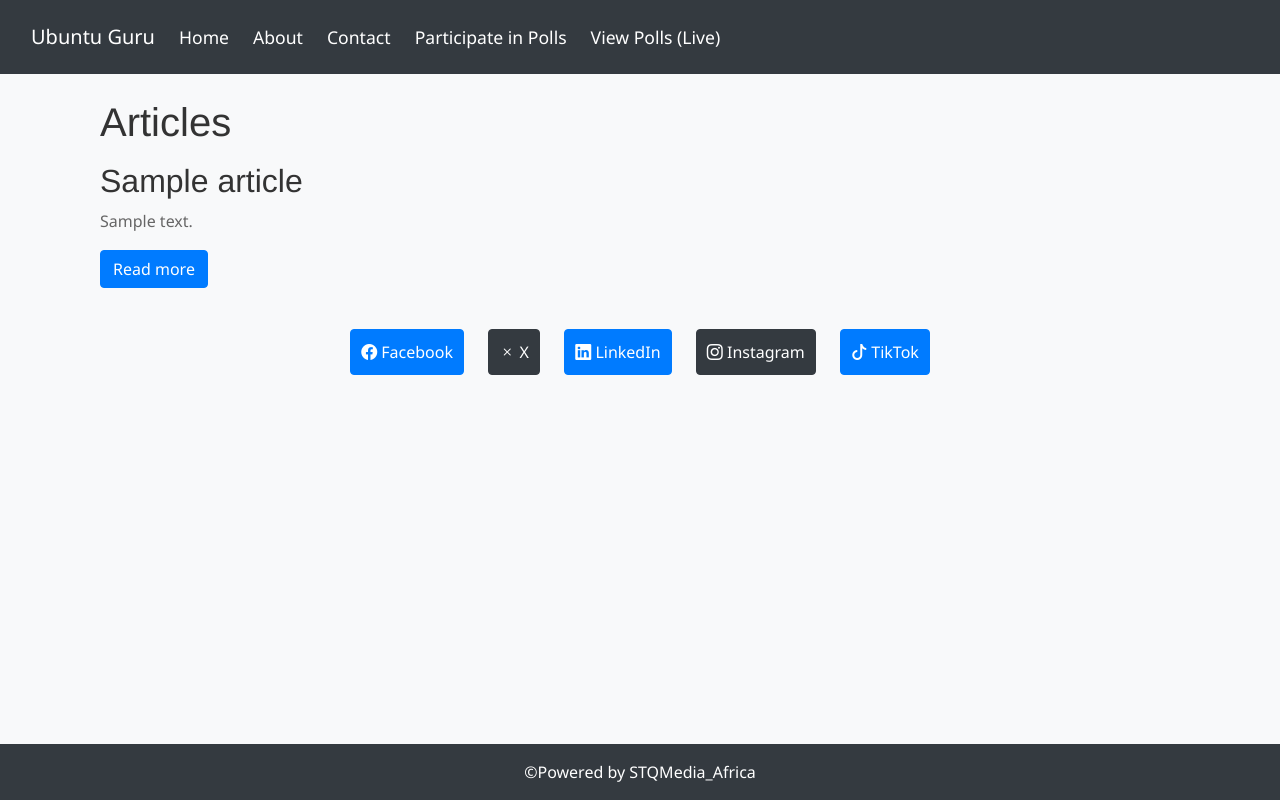
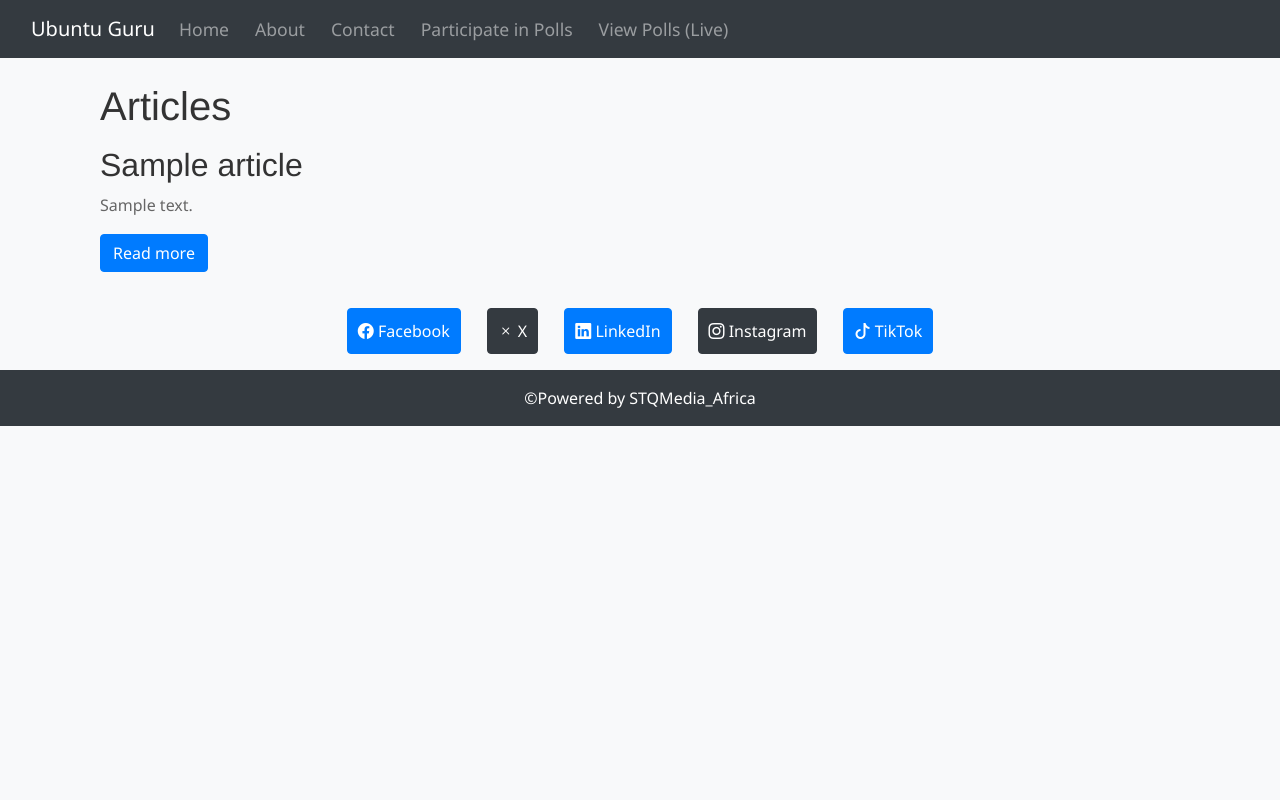
Before and after one commit to PACIFIC645/Ubuntu_Guru, a Django app: page /articles/ in a window 1280 px wide. Run offline with Django 5.2, Linux system fonts and the light colour scheme; tables that the repository leaves empty hold one stand-in row (values such as "Sample post"); some libraries are stand-ins or nearby versions.

Commit message:
Updated footer and social media responsiveness in CSS

```diff
--- a/static/css/styles.css
+++ b/static/css/styles.css
@@ -12,12 +12,13 @@ body {
 /* Navbar Styles */
 .navbar {
     background-color: #343a40 !important;
-    padding: 1rem;
+    padding: 0.5rem 1rem; /* Adjust padding to control overall navbar height */
 }
 
 .nav-link {
     font-size: 1.1rem;
     transition: color 0.3s ease;
+    padding: 0.5rem 1rem; /* Provide sufficient padding for clickable area */
 }
 
 .nav-link:hover, .nav-link:focus {
@@ -25,20 +26,26 @@ body {
     background-color: transparent;
 }
 
-/* Aligning login/logout button to the right of the navbar */
-.navbar .ms-auto .nav-link {
-    text-align: right;
+/* Ensuring vertical alignment is consistent */
+.navbar-nav {
+    align-items: center; /* This will vertically center the links */
 }
 
-/* Additional styles for the login/logout buttons */
-.navbar .nav-item .nav-link {
-    padding-right: 1rem;  /* Adds spacing to the right of the button */
-    color: #fff;  /* Ensures the text is white */
+/* Specific adjustments for live polls link */
+.navbar .nav-item {
+    margin-right: 10px; /* Consistent margin for all items */
 }
 
-.navbar .nav-item .nav-link:hover {
-    color: #ccc;  /* Color change on hover */
+/* Logout Form Styles */
+.navbar .nav-item form {
+    margin: 0; /* Remove margin to align button with links */
 }
+
+.navbar .btn-danger {
+    padding: 0.4rem 1rem; /* Adjust padding to align with nav links */
+    font-size: 1rem; /* Ensure font size matches nav links */
+}
+
 
 /* Carousel Styles */
 .carousel-item img {
@@ -65,20 +72,40 @@ body {
     color: white;
     padding: 20px 0;
     font-size: 1rem;
-    position: fixed; /* Fix footer to the bottom */
-    left: 0;
-    bottom: 0;
+    position: relative; /* Change from 'fixed' to 'relative' to allow natural document flow */
     width: 100%;
     text-align: center;
 }
 
-.footer img {
-    max-height: 50px;
-    transition: transform 0.3s ease;
+/* Social Media Handles Styles */
+.social-media-handles {
+    display: flex;
+    justify-content: center; /* Center the buttons horizontally */
+    flex-wrap: wrap; /* Allow buttons to wrap on smaller screens */
+    gap: 10px; /* Add space between buttons */
+    margin: 10px 0; /* Add vertical spacing */
 }
 
-.footer img:hover {
-    transform: scale(1.1);
+.social-media-handles a {
+    padding: 10px 15px; /* Sufficient padding for clickability */
+    font-size: 16px; /* Readable font size */
+    white-space: nowrap; /* Prevent text wrapping within buttons */
+}
+
+/* Adjusting Footer and Social Media for Small Screens */
+@media (max-width: 768px) {
+    .footer {
+        padding: 10px 0; /* Less padding on small screens */
+    }
+
+    .social-media-handles {
+        flex-direction: column; /* Stack buttons vertically on small screens */
+        align-items: center; /* Center buttons when stacked */
+    }
+
+    .social-media-handles a {
+        padding: 8px 12px; /* Slightly smaller padding for small screens */
+    }
 }
 
 /* Custom Animations for Links */
```
